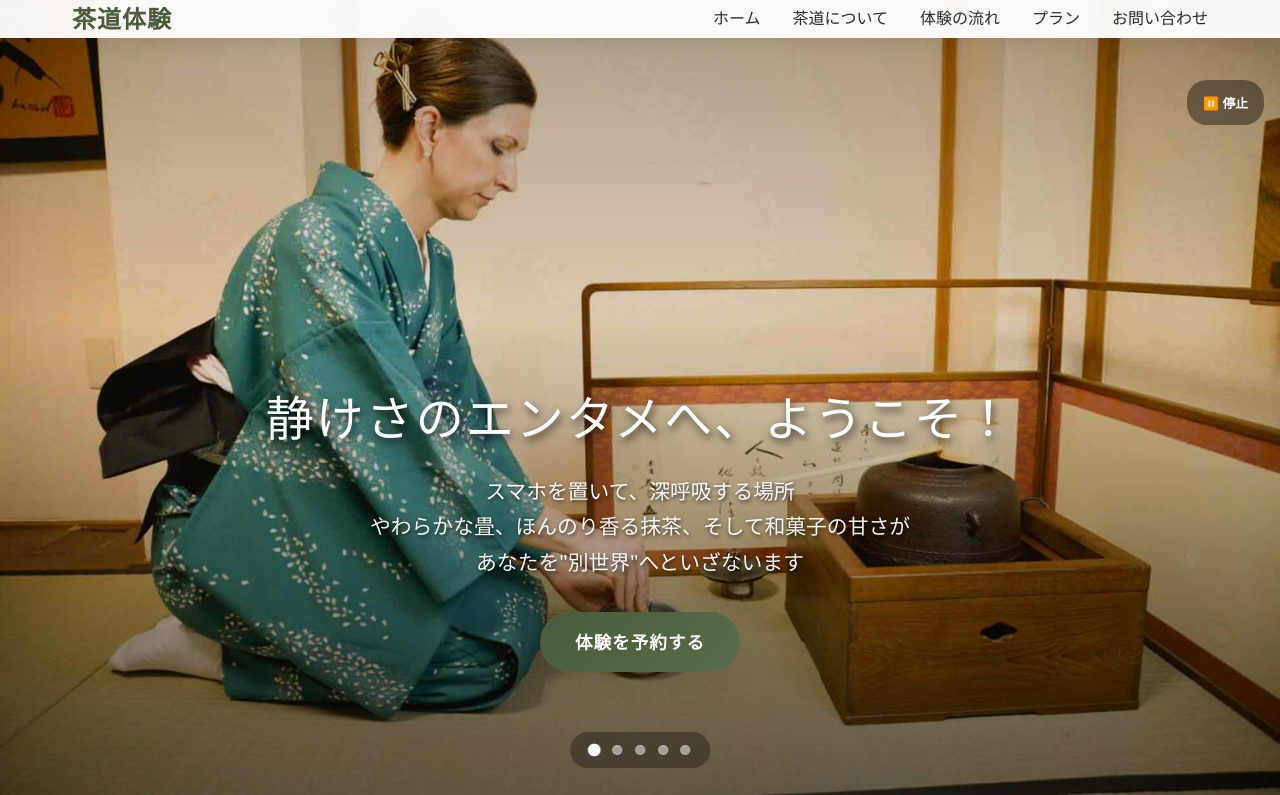
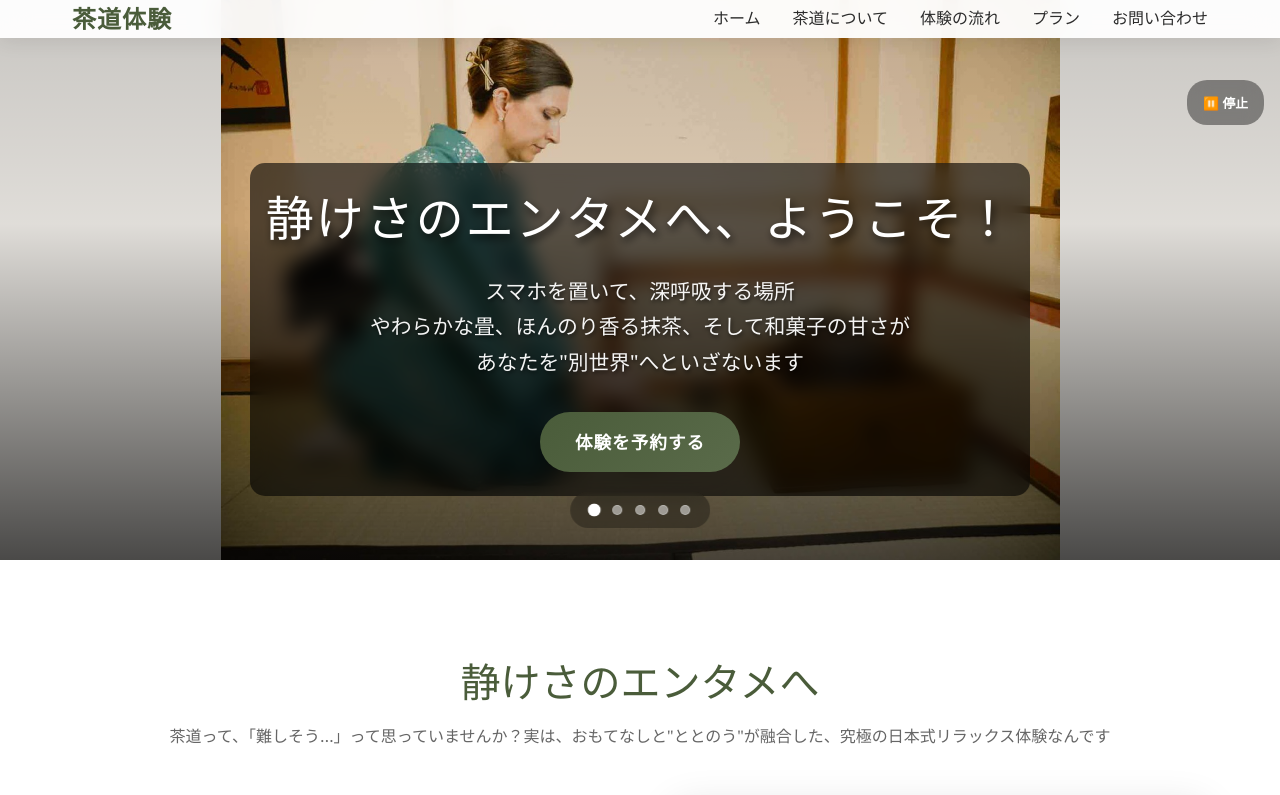
Before and after one commit to LaughingKuma/LaughingKuma.github.io, a plain HTML site: page mb.html in a window 1280 px wide. Shown: the top 795 px of the page. Drawn offline with Linux system fonts and the light colour scheme.

Commit message:
Update mb.html

```diff
--- a/mb.html
+++ b/mb.html
@@ -76,9 +76,9 @@
             cursor: pointer;
         }
 
-        /* Hero Section - Mobile Optimized */
+        /* Hero Section - Mobile Optimized for Wide Photos */
         .hero {
-            min-height: 100vh;
+            min-height: 70vh; /* Shorter on mobile */
             position: relative;
             overflow: hidden;
             display: flex;
@@ -104,9 +104,10 @@
             height: 100%;
             opacity: 0;
             transition: all 1.5s ease-in-out;
-            background-size: cover;
+            background-size: contain;
             background-position: center;
             background-repeat: no-repeat;
+            background-color: var(--warm-white);
         }
 
         .slide.active {
@@ -122,9 +123,9 @@
             bottom: 0;
             background: linear-gradient(
                 to bottom,
-                rgba(0,0,0,0.3) 0%,
+                rgba(0,0,0,0.2) 0%,
                 rgba(0,0,0,0.1) 40%,
-                rgba(0,0,0,0.6) 100%
+                rgba(0,0,0,0.7) 100%
             );
             z-index: 2;
         }
@@ -140,9 +141,12 @@
             z-index: 10;
             text-align: center;
             color: white;
-            padding: 2rem 1rem;
+            padding: 1.5rem 1rem;
             max-width: 90%;
-            margin-bottom: 4rem;
+            background: rgba(0,0,0,0.6);
+            border-radius: 15px;
+            backdrop-filter: blur(10px);
+            margin-bottom: 2rem;
         }
 
         .hero-content h1 {
@@ -685,8 +689,4 @@
                         <h3>茶道体験プラン</h3>
                         <p>畳の茶室でお抹茶を点てて、季節の和菓子を味わいながら、心がじんわりと落ち着いていく——そんな、"静かな感動"を味わえます。</p>
                         <div class="service-price">10,000円/人（税込）</div>
-                        <p style="font-size: 0.9rem; margin-top: 1rem; color: #d4af37;">4名以上のご予約で20%OFF!</p>
-                    </div>
-
-                    <div class="service-card">
-                        <div class="serv
+                        <p style="fon
```
